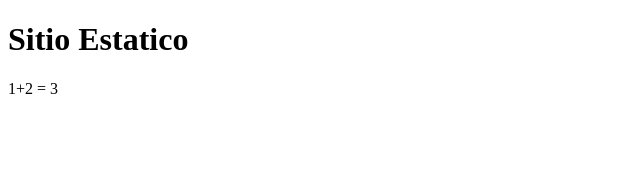
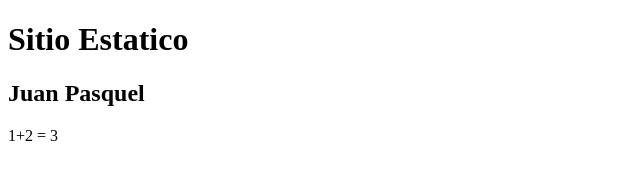
Before and after one commit to juanspdf/LAB2-3P, a website: page public/index.html in a window 1280 px wide. Shown: the whole page, without its empty margins (0-640 px from the left). Drawn offline with Linux system fonts and the light colour scheme.

Commit message:
modificacione al html

```diff
--- a/public/index.html
+++ b/public/index.html
@@ -7,6 +7,7 @@
 </head>
 <body>
     <h1>Sitio Estatico</h1>
+    <h2>Juan Pasquel</h2>
     <p id="out"></p>
     <script src="app.js"></script>
 
```
